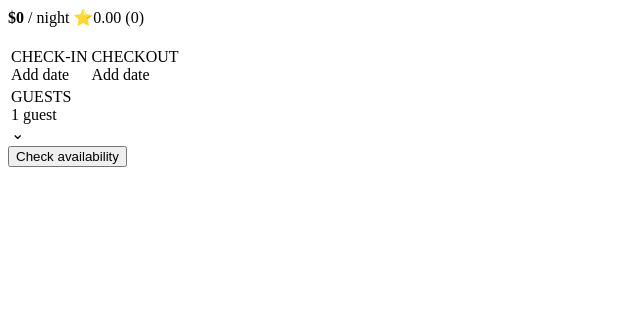
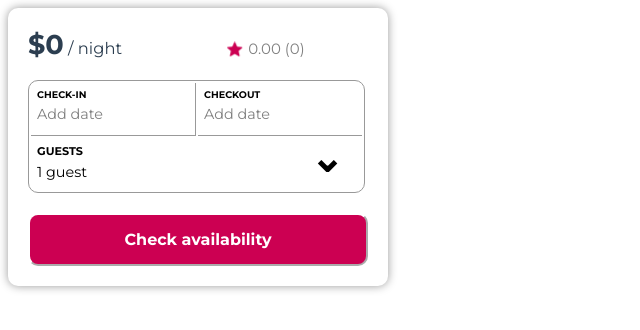
Before and after one commit to Vacorent/ReservationMenu, a React app: page / in a window 1280 px wide. Shown: the top 330 px of the page, without its empty margins (0-640 px from the left). Built offline with nearby package versions, Linux system fonts and the light colour scheme; no server answers; the HTML template or start-up script is replaced by a standard one.

Commit message:
Converted everything to css modules

```diff
--- a/client/src/components/Calendar.jsx
+++ b/client/src/components/Calendar.jsx
@@ -3,6 +3,7 @@ import PropTypes from 'prop-types';
 import Moment from 'moment';
 import Guests from './Guests';
 import Month from './Month';
+import styles from './../css/Calendar.css';
 
 class Calendar extends React.Component {
   constructor(props) {
@@ -83,11 +84,11 @@ class Calendar extends React.Component {
     const textNextMonth = Moment(nextMonthNum + 1, 'M').format('MMMM');
     if (isDropdown) {
       return (
-        <tbody className="dropdownCalendar">
+        <tbody className={styles.dropdownCalendar}>
           <tr>
-            <td className="calHeader">
-              <button onClick={this.prevMonthClick} type="button" className="prevMonthButton">{'<'}</button>
-              <div className="calHeaderText">
+            <td className={styles.calHeader}>
+              <button onClick={this.prevMonthClick} type="button" className={styles.prevMonthButton}>{'<'}</button>
+              <div className={styles.calHeaderText}>
                 {textCurrMonth}
                 {' '}
                 {currentMonthYear}
@@ -99,9 +100,9 @@ class Calendar extends React.Component {
                 setDateClick={this.setDateClick}
               />
             </td>
-            <td className="calHeader">
-              <button onClick={this.nextMonthClick} type="button" className="nextMonthButton">{'>'}</button>
-              <div className="calHeaderText">
+            <td className={styles.calHeader}>
+              <button onClick={this.nextMonthClick} type="button" className={styles.nextMonthButton}>{'>'}</button>
+              <div className={styles.calHeaderText}>
                 {textNextMonth}
                 {' '}
                 {nextMonthYear}
@@ -115,9 +116,9 @@ class Calendar extends React.Component {
             </td>
           </tr>
           <tr>
-            <td colSpan="2" className="calendarButtons">
-              <button type="button" onClick={this.clearDateClick} className="clearDates">Clear dates</button>
-              <button type="button" onClick={this.dropdownClick} className="closeCal">Close</button>
+            <td colSpan="2" className={styles.calendarButtons}>
+              <button type="button" onClick={this.clearDateClick} className={styles.clearDates}>Clear dates</button>
+              <button type="button" onClick={this.dropdownClick} className={styles.closeCal}>Close</button>
             </td>
           </tr>
         </tbody>
@@ -145,16 +146,16 @@ class Calendar extends React.Component {
       }
     }
     return (
-      <table className="table">
+      <table className={styles.table}>
         <tbody>
           <tr>
-            <td className="checkin" role="presentation" onClick={this.dropdownClick} onKeyDown={this.dropdownClick}>
-              <div className="staticText">CHECK-IN</div>
-              <div className="dynamicText">{startDate}</div>
+            <td className={styles.checkin} role="presentation" onClick={this.dropdownClick} onKeyDown={this.dropdownClick}>
+              <div className={styles.staticText}>CHECK-IN</div>
+              <div className={styles.dynamicText}>{startDate}</div>
             </td>
-            <td className="checkout" role="presentation" onClick={this.dropdownClick} onKeyDown={this.dropdownClick}>
-              <div className="staticText">CHECKOUT</div>
-              <div className="dynamicText">{endDate}</div>
+            <td className={styles.checkout} role="presentation" onClick={this.dropdownClick} onKeyDown={this.dropdownClick}>
+              <div className={styles.staticText}>CHECKOUT</div>
+              <div className={styles.dynamicText}>{endDate}</div>
             </td>
           </tr>
         </tbody>
--- a/client/src/components/Guests.jsx
+++ b/client/src/components/Guests.jsx
@@ -1,5 +1,6 @@
 import React from 'react';
 import PropTypes from 'prop-types';
+import styles from './../css/Guests.css';
 
 class Guests extends React.Component {
   constructor(props) {
@@ -64,56 +65,57 @@ class Guests extends React.Component {
     const { capacity } = this.props;
     if (isDropdown) {
       return (
-        <tbody className="dropdownGuests">
-          <tr className="guestRow">
+        <tbody className={styles.dropdownGuests}>
+          <tr className={styles.guestRow}>
             <td>
               <div>Adults</div>
             </td>
-            <td className="guestButtonsTD">
-              <button className="guestButton" type="button" onClick={() => { this.changeGuestCount('adult', 0); }}>-</button>
+            <td className={styles.guestButtonsTD}>
+              <button className={styles.guestButton} type="button" onClick={() => { this.changeGuestCount('adult', 0); }}>-</button>
               {' '}
               {adultCount}
               {' '}
-              <button className="guestButton" type="button" onClick={() => { this.changeGuestCount('adult', 1); }}>+</button>
+              <button className={styles.guestButton} type="button" onClick={() => { this.changeGuestCount('adult', 1); }}>+</button>
             </td>
           </tr>
-          <tr className="guestRow">
+          <tr className={styles.guestRow}>
             <td>
               <div>Children</div>
-              <div className="guestStatic" type="button">Ages 2 - 12</div>
+              <div className={styles.guestStatic} type="button">Ages 2 - 12</div>
             </td>
-            <td className="guestButtonsTD">
-              <button className="guestButton" type="button" onClick={() => { this.changeGuestCount('child', 0); }}>-</button>
+            <td className={styles.guestButtonsTD}>
+              <button className={styles.guestButton} type="button" onClick={() => { this.changeGuestCount('child', 0); }}>-</button>
               {' '}
               {childCount}
               {' '}
-              <button className="guestButton" type="button" onClick={() => { this.changeGuestCount('child', 1); }}>+</button>
+              <button className={styles.guestButton} type="button" onClick={() => { this.changeGuestCount('child', 1); }}>+</button>
             </td>
           </tr>
-          <tr className="guestRow">
+          <tr className={styles.guestRow}>
             <td>
               <div>Infants</div>
-              <div className="guestStatic">Under 2</div>
+              <div className={styles.guestStatic}>Under 2</div>
             </td>
-            <td className="guestButtonsTD">
-              <button className="guestButton" type="button" onClick={() => { this.changeGuestCount('infant', 0); }}>-</button>
+            <td className={styles.guestButtonsTD}>
+              <button className={styles.guestButton} type="button" onClick={() => { this.changeGuestCount('infant', 0); }}>-</button>
               {' '}
               {infantCount}
               {' '}
-              <button className="guestButton" type="button" onClick={() => { this.changeGuestCount('infant', 1); }}>+</button>
+              <button className={styles.guestButton} type="button" onClick={() => { this.changeGuestCount('infant', 1); }}>+</button>
             </td>
+
           </tr>
-          <tr className="guestRow">
-            <td colSpan="2" className="maxCapacityText">
+          <tr className={styles.guestRow}>
+            <td colSpan="2" className={styles.maxCapacityText}>
               {' '}
               {capacity}
               {' '}
               guests maximum. Infants don&apos;t count toward the number of guests.
             </td>
           </tr>
-          <tr className="guestRow">
-            <td colSpan="2" className="guestButtonsTD">
-              <button className="closeButton" onClick={this.dropdownClick} type="button">Close</button>
+          <tr className={styles.guestRow}>
+            <td colSpan="2" className={styles.guestButtonsTD}>
+              <button className={styles.closeButton} onClick={this.dropdownClick} type="button">Close</button>
             </td>
           </tr>
         </tbody>
@@ -125,9 +127,9 @@ class Guests extends React.Component {
   renderArrow() {
     const { isDropdown } = this.state;
     if (isDropdown) {
-      return <div className="uparrow">&#8963;</div>;
+      return <div className={styles.uparrow}>&#8963;</div>;
     }
-    return <div className="downarrow">&#8964;</div>;
+    return <div className={styles.downarrow}>&#8964;</div>;
   }
 
   render() {
@@ -138,9 +140,9 @@ class Guests extends React.Component {
       <>
         <tbody>
           <tr>
-            <td colSpan="2" className="guests" onClick={this.dropdownClick} onKeyDown={this.dropdownClick} role="presentation">
-              <div className="guestText1">GUESTS</div>
-              <div className="guestText2">
+            <td colSpan="2" className={styles.guests} onClick={this.dropdownClick} onKeyDown={this.dropdownClick} role="presentation">
+              <div className={styles.guestText1}>GUESTS</div>
+              <div className={styles.guestText2}>
                 {totalCount}
                 {' '}
                 {guestText}
--- a/client/src/components/Header.jsx
+++ b/client/src/components/Header.jsx
@@ -1,16 +1,17 @@
 import React from 'react';
 import PropTypes from 'prop-types';
+import styles from './../css/Header.css';
 
 const Header = ({ rating, price, reviewCount }) => (
   <div>
-    <div className="price">
+    <div className={styles.price}>
       <b>
         $
         {price}
       </b>
-      <span className="ptext"> / night </span>
-      <span className="star" role="img" aria-labelledby="star">&#11088;</span>
-      <span className="rating">
+      <span className={styles.ptext}> / night </span>
+      <span className={styles.star} role="img" aria-labelledby="star">&#11088;</span>
+      <span className={styles.rating}>
         {rating}
         {' '}
         (
--- /dev/null
+++ b/client/src/css/Calendar.css
@@ -0,0 +1,116 @@
+table {
+  border: 1px solid #999;
+  font-family: 'Montserrat', sans-serif;
+  font-weight: 700;
+  border-radius: 10px;
+  border-collapse: separate;
+}
+
+td {
+  text-align: left;
+}
+
+.dropdownCalendar {
+  width: 510px;
+  height: auto;
+  background-color: white;
+  border-radius: 25px;
+  display: block;
+  position: absolute;
+  box-shadow: 0 0 10px rgba(0,0,0,0.4);
+  z-index: 2;
+  font-weight: 600;
+  font-size: 1.2em;
+  padding-left: 30px;
+  padding-right: 30px;
+  padding-top: 30px;
+}
+
+.calHeader {
+  float: left;
+}
+
+.calHeaderText {
+  float: center;
+  text-align: center;
+  margin-bottom: 25px;
+  font-weight: 400;
+  top: 10px;
+}
+
+.prevMonthButton {
+  background-color: white;
+  border-radius: 50%;
+  border: 1px solid transparent;
+  float:left;
+}
+
+.nextMonthButton {
+  background-color: white;
+  border-radius: 50%;
+  border: 1px solid transparent;
+  float: right;
+}
+
+.calendarButtons {
+  text-align: right;
+}
+
+.clearDates {
+  margin-top: 20px;
+  margin-right: 10px;
+  background-color: white;
+  text-decoration: underline;
+  border: 1px solid transparent;
+  border-radius: 5px;
+  font-weight: 600;
+  margin-bottom: 30px;
+}
+
+.closeCal {
+  margin-top: 20px;
+  background-color: black;
+  border: 1px solid transparent;
+  border-radius: 5px;
+  font-weight: 600;
+  color: white;
+  height: 30px;
+  width: 70px;
+}
+
+button.clearDates:hover {
+  background-color: rgba(128,128,128, 0.1);
+}
+
+.checkin, .checkout {
+  border-bottom: 1px solid #999;
+  vertical-align: top;
+  width: 162px;
+  height: 50px;
+}
+.checkin {
+  border-right: 1px solid #999;
+}
+
+.staticText {
+  font-size: 0.6em;
+  margin-top: 5px;
+  margin-left: 5px;
+  font-weight: 700;
+}
+
+.dynamicText {
+  font-size: 0.9em;
+  margin-top: 5px;
+  margin-left: 5px;
+  color: grey;
+  font-weight: 400;
+}
+
+button.prevMonthButton:hover {
+  background-color: rgba(128,128,128, 0.1);
+}
+
+button.nextMonthButton:hover {
+  background-color: rgba(128,128,128, 0.1);
+}
--- /dev/null
+++ b/client/src/css/Guests.css
@@ -0,0 +1,97 @@
+.dropdownGuests {
+  border-top: 1px solid black;
+  display: block;
+  position: absolute;
+  background-color: white;
+  width: 305px;
+  box-shadow: 10px 10px 10px -10px rgba(0,0,0,0.2), 10px 10px 10px -10px rgba(0,0,0,0.2), -10px 10px 10px -10px rgba(0,0,0,0.2);
+  z-index: 1;
+  font-weight: 600;
+  font-size: 1.2em;
+  padding-left: 15px;
+  padding-right: 15px;
+}
+
+.guestRow {
+  height: 60px;
+}
+
+.guestButtonsTD {
+  text-align: right;
+}
+
+button.guestButton {
+  transform: scale(1.75,1.75);
+  width: 13%;
+  margin: 5px;
+  border-radius: 50%;
+  border-width: 1px;
+  border-color: grey;
+  border-style: solid;
+  background-color: white;
+  text-align: center;
+  margin-left: 10px;
+  margin-right: 10px;
+}
+
+button.guestButton:hover {
+  border-color: black;
+}
+
+.guestStatic {
+  font-weight: 300;
+  font-size: .8em;
+}
+
+.maxCapacityText {
+  font-size: 0.7em;
+  font-weight: 300;
+  color: grey;
+}
+
+.closeButton {
+  font-family: 'Montserrat', sans-serif;
+  border: none;
+  background-color: white;
+  text-decoration: underline;
+  font-size: 1em;
+  font-weight: 600;
+}
+
+.downarrow {
+  margin-left: 300px;
+  margin-top: 10px;
+  width: 10%;
+  transform: scale(2.5,2.5);
+}
+
+.uparrow {
+  margin-left: 300px;
+  margin-top: 27px;
+  width: 10%;
+  transform: scale(2.5,2.5);
+}
+
+.guestText1 {
+  width: 90%;
+  float: left;
+  font-size: 0.7em;
+  margin-top: 5px;
+  margin-left: 5px;
+  font-weight: 900;
+}
+
+.guestText2 {
+  width: 90%;
+  float: left;
+  font-size: 0.9em;
+  margin-top: 5px;
+  margin-left: 5px;
+  color: black;
+  font-weight: 400;
+}
+
+.guests {
+  height: 50px;
+  vertical-align: top;
+}
--- /dev/null
+++ b/client/src/css/Header.css
@@ -0,0 +1,31 @@
+.price {
+  font-family: 'Montserrat', sans-serif;
+  margin-bottom: 0px;
+  color: #2C3E50;
+  font-size: 1.7em;
+}
+
+.ptext {
+  font-family: 'Montserrat', sans-serif;
+  margin-bottom: 0px;
+  color: #2C3E50;
+  font-size: 0.6em;
+}
+
+.rating {
+  font-family: 'Montserrat', sans-serif;
+  margin-bottom: 0px;
+  margin-left: 5px;
+  font-size: 0.55em;
+  color: grey;
+  font-weight: 400;
+}
+
+.star {
+  color: transparent;
+  text-shadow: 0 0 0 #cc0052;
+  transform: scale(0.6,0.6);
+  margin-bottom: 0px;
+  margin-left: 100px;
+  font-size: 0.5em;
+}
--- /dev/null
+++ b/client/src/css/index.css
@@ -0,0 +1,33 @@
+@import url("https://fonts.googleapis.com/css2?family=Montserrat:wght@100;200;300;400;600;700&display=swap");
+
+.root {
+  box-shadow: 0 0 10px rgba(0,0,0,0.4);
+  border-radius: 10px;
+  width: 340px;
+  background-color: white;
+  padding: 20px 20px 20px 20px;
+  font-family: 'Montserrat', sans-serif;
+}
+
+.availButton {
+  font-family: 'Montserrat', sans-serif;
+  font-weight: 700;
+  background-color: #cc0052;
+  color: white;
+  padding: 15px 15px;
+  text-align: center;
+  text-decoration: none;
+  border-radius: 10px;
+  font-size: 16px;
+  width: 340px;
+  border-color: white;
+  margin-top: 20px;
+}
+
+.availButton:hover {
+  background-color: #cc3399;
+}
+
+button:focus {
+  outline-width: 0;
+}
--- a/client/src/index.jsx
+++ b/client/src/index.jsx
@@ -2,8 +2,11 @@ import React from 'react';
 import ReactDOM from 'react-dom';
 import axios from 'axios';
 
+import styles from './css/index.css';
 import Header from './components/Header';
 import Calendar from './components/Calendar';
+
+console.log(styles)
 
 class App extends React.Component {
   constructor() {
@@ -48,11 +51,11 @@ class App extends React.Component {
     let { rating } = this.state;
     rating = rating.toFixed(2);
     return (
-      <div id="root">
+      <div className={styles.root}>
         <Header price={price} rating={rating} reviewCount={reviewCount} />
         <br />
         <Calendar capacity={capacity} calendar={calendar} />
-        <button type="submit" className="availButton">Check availability</button>
+        <button type="submit" className={styles.availButton}>Check availability</button>
       </div>
     );
   }
--- a/package.json
+++ b/package.json
@@ -27,6 +27,7 @@
     "@babel/preset-react": "^7.10.1",
     "babel-jest": "^26.1.0",
     "babel-loader": "^8.1.0",
+    "css-loader": "^3.6.0",
     "enzyme": "^3.11.0",
     "enzyme-adapter-react-16": "^1.15.2",
     "eslint": "^7.3.1",
@@ -37,6 +38,7 @@
     "eslint-plugin-react-hooks": "^4.0.4",
     "jest": "^26.1.0",
     "nodemon": "^2.0.4",
+    "style-loader": "^1.2.1",
     "webpack": "^4.43.0",
     "webpack-cli": "^3.3.12"
   },
```
Also changed, not shown: client/src/components/Month.jsx (+11 -10 lines), client/src/css/Month.css (added, +43 -0 lines), webpack.config.js (+12 -0 lines), 3 other files (tests, documents, lock files or other folders).
